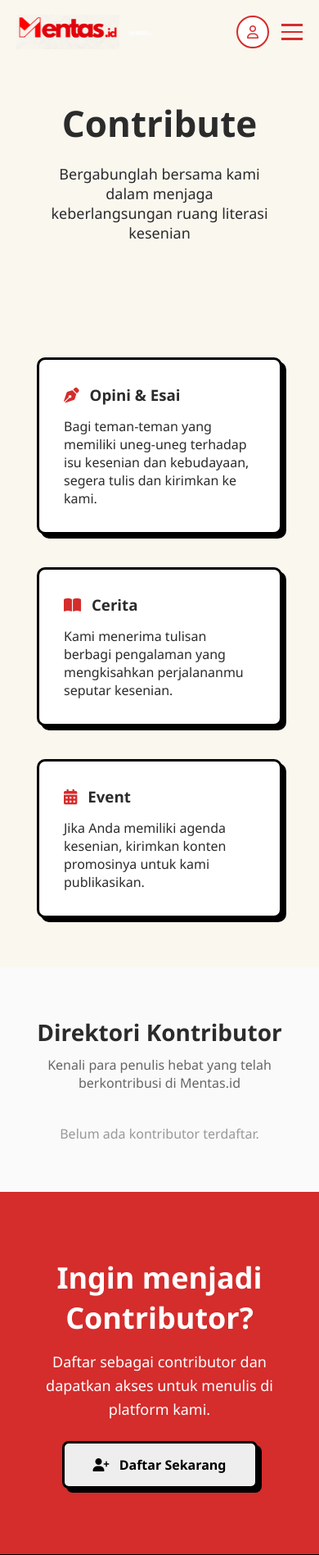
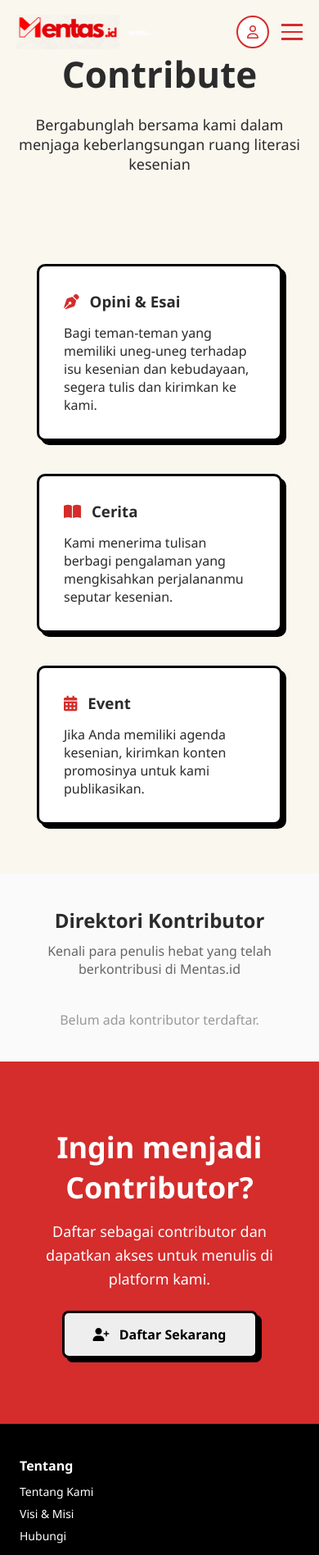
Before and after one commit to heruteguhapriyant/mentas, a PHP site: page /page/contribute in a window 390 px wide. Shown: the top 1897 px of the page at 82% size. Run offline with PHP 8.4, Linux system fonts and the light colour scheme; data comes from the database, SQL or seed files in the repository.

Commit message:
fav icon and fix inline style delete from contribute

```diff
--- a/app/views/ekosistem/index.php
+++ b/app/views/ekosistem/index.php
@@ -3,7 +3,7 @@
 <section class="hero ekosistem-hero">
     <div class="hero-content">
         <h1>Ekosistem</h1>
-        <p>Jaringan kolaborasi komunitas seni dan budaya yang terhubung dengan Mentas</p>
+        <p>Ruang seni budaya dan kolaborasi</p>
     </div>
 </section>
 
--- a/app/views/home/index.php
+++ b/app/views/home/index.php
@@ -1,7 +1,7 @@
     <section class="hero">
         <div class="hero-content">
-            <h1>Ruang Arsip, Wacana, dan Ekosistem Seni-Budaya</h1>
-            <p>Mentas.id adalah platform seni dan kebudayaan yang memuat tulisan, bulletin sastra, katalog riset, agenda peristiwa, serta ruang jual beli untuk mendukung ekosistem kreatif.</p>
+            <h1>Art & Culture Enthusiast, where stories unfold</h1>
+            <p>Media, Wacana, dan Ekosistem Seni-Budaya</p>
             <a href="<?= BASE_URL ?>/blog" class="btn-orange">Jelajahi</a>
         </div>
     </section>
--- a/app/views/layouts/main.php
+++ b/app/views/layouts/main.php
@@ -4,6 +4,8 @@
     <meta charset="UTF-8" />
     <meta name="viewport" content="width=device-width, initial-scale=1.0" />
     <title>Mentas.id</title>
+
+    <link rel="icon" type="image/png" href="<?= BASE_URL ?>/assets/images/fav-icon.png">
 
     <link rel="stylesheet" href="<?= BASE_URL ?>/assets/css/mentas.css">
     <link rel="stylesheet" href="<?= BASE_URL ?>/assets/css/blog.css">
@@ -12,6 +14,7 @@
     <link rel="stylesheet" href="<?= BASE_URL ?>/assets/css/ekosistem.css">
     <link rel="stylesheet" href="<?= BASE_URL ?>/assets/css/merch.css">
     <link rel="stylesheet" href="<?= BASE_URL ?>/assets/css/pentas.css">
+    <link rel="stylesheet" href="<?= BASE_URL ?>/assets/css/contribute.css">
     <link rel="stylesheet" href="<?= BASE_URL ?>/assets/css/mentas-custom.css">
 
     <link rel="stylesheet" href="https://cdnjs.cloudflare.com/ajax/libs/font-awesome/6.5.0/css/all.min.css">
--- a/app/views/merch/index.php
+++ b/app/views/merch/index.php
@@ -3,7 +3,7 @@
 <section class="hero merch-hero">
     <div class="hero-content">
         <h1 class="page-title">Merch</h1>
-        <p class="page-subtitle">Koleksi merchandise dan buku dari Mentas.id</p>
+        <p class="page-subtitle">Koleksi karya dan merchendise</p>
     </div>
 </section>
 
--- a/app/views/page/contribute.php
+++ b/app/views/page/contribute.php
@@ -1,6 +1,6 @@
 <?php // Contribute Page - Uses existing Mentas design ?>
 
-<section class="hero" style="padding: 120px 60px 60px;">
+<section class="hero contribute-hero">
     <div class="hero-content">
         <h1>Contribute</h1>
         <p>Bergabunglah bersama kami dalam menjaga keberlangsungan ruang literasi kesenian</p>
@@ -9,26 +9,26 @@
 
 <section class="program-section">
     <div class="program-card">
-        <h3><i class="fa-solid fa-pen-nib" style="color: #d52c2c; margin-right: 8px;"></i> Opini & Esai</h3>
-        <p style="margin-top: 15px;">Bagi teman-teman yang memiliki uneg-uneg terhadap isu kesenian dan kebudayaan, segera tulis dan kirimkan ke kami.</p>
+        <h3><i class="fa-solid fa-pen-nib"></i> Opini & Esai</h3>
+        <p>Bagi teman-teman yang memiliki uneg-uneg terhadap isu kesenian dan kebudayaan, segera tulis dan kirimkan ke kami.</p>
     </div>
 
     <div class="program-card">
-        <h3><i class="fa-solid fa-book-open" style="color: #d52c2c; margin-right: 8px;"></i> Cerita</h3>
-        <p style="margin-top: 15px;">Kami menerima tulisan berbagi pengalaman yang mengkisahkan perjalananmu seputar kesenian.</p>
+        <h3><i class="fa-solid fa-book-open"></i> Cerita</h3>
+        <p>Kami menerima tulisan berbagi pengalaman yang mengkisahkan perjalananmu seputar kesenian.</p>
     </div>
 
     <div class="program-card">
-        <h3><i class="fa-solid fa-calendar-days" style="color: #d52c2c; margin-right: 8px;"></i> Event</h3>
-        <p style="margin-top: 15px;">Jika Anda memiliki agenda kesenian, kirimkan konten promosinya untuk kami publikasikan.</p>
+        <h3><i class="fa-solid fa-calendar-days"></i> Event</h3>
+        <p>Jika Anda memiliki agenda kesenian, kirimkan konten promosinya untuk kami publikasikan.</p>
     </div>
 </section>
 
 <!-- Contributors Directory Section -->
-<section class="blog-section" style="padding: 60px 20px; background: #fafafa;">
-    <div style="text-align: center; margin-bottom: 40px;">
-        <h2 style="font-size: 28px; margin-bottom: 10px;">Direktori Kontributor</h2>
-        <p style="color: #666;">Kenali para penulis hebat yang telah berkontribusi di Mentas.id</p>
+<section class="blog-section contributors-directory">
+    <div class="contributors-directory-header">
+        <h2>Direktori Kontributor</h2>
+        <p>Kenali para penulis hebat yang telah berkontribusi di Mentas.id</p>
     </div>
 
     <?php if (!empty($contributors)): ?>
@@ -59,7 +59,7 @@
             <?php endforeach; ?>
         </div>
 
-        <hr class="divider">
+        <hr class="contributors-divider">
 
         <!-- Contributors List -->
         <?php foreach ($groupedContributors as $letter => $list): ?>
@@ -78,130 +78,18 @@
         <?php endforeach; ?>
     </div>
 
-<style>
-.contributors-list-container {
-    max-width: 1000px;
-    margin: 0 auto;
-}
-
-/* Alphabet Nav */
-.alphabet-nav {
-    display: flex;
-    flex-wrap: wrap;
-    gap: 10px;
-    justify-content: center;
-    margin-bottom: 30px;
-}
-
-.alphabet-link {
-    width: 35px;
-    height: 35px;
-    display: flex;
-    align-items: center;
-    justify-content: center;
-    border-radius: 50%;
-    background: #e0d4fc; /* Light purple like reference */
-    color: #333;
-    text-decoration: none;
-    font-weight: 600;
-    font-size: 14px;
-    transition: all 0.2s;
-    border: 1px solid #ccc;
-}
-
-.alphabet-link:hover {
-    background: #d52c2c;
-    color: #fff;
-    border-color: #d52c2c;
-}
-
-.alphabet-link.disabled {
-    background: #f5f5f5;
-    color: #ccc;
-    pointer-events: none;
-    border-color: #eee;
-}
-
-.divider {
-    border: 0;
-    border-top: 1px solid #ddd;
-    margin-bottom: 40px;
-}
-
-/* Contributor Group */
-.contributor-group {
-    margin-bottom: 50px;
-    display: flex; /* Flex to separate letter and list if needed, or block */
-    flex-direction: column;
-    align-items: flex-start;
-}
-
-/* Letter Circle Header */
-.contributor-letter-circle {
-    width: 50px;
-    height: 50px;
-    background: #fceea7; /* Yellow like reference */
-    border-radius: 50%;
-    display: flex;
-    align-items: center;
-    justify-content: center;
-    margin-bottom: 25px;
-    border: 2px solid #333;
-}
-
-.contributor-letter-circle h2 {
-    font-size: 1.5rem;
-    color: #000;
-    margin: 0;
-    font-weight: 800;
-}
-
-/* 3-Column Simple List */
-.contributor-items-simple {
-    width: 100%;
-    display: grid;
-    grid-template-columns: repeat(3, 1fr); /* 3 Columns */
-    gap: 10px 40px; /* Row gap, Column gap */
-}
-
-.contributor-simple-link {
-    display: block;
-    color: #333;
-    text-decoration: none;
-    font-size: 1rem;
-    padding: 2px 0;
-    transition: color 0.2s;
-}
-
-.contributor-simple-link:hover {
-    color: #d52c2c;
-    text-decoration: underline;
-}
-
-@media (max-width: 768px) {
-    .contributor-items-simple {
-        grid-template-columns: 1fr; /* Single column on mobile */
-    }
-
-    .alphabet-link {
-        width: 30px;
-        height: 30px;
-        font-size: 12px;
-    }
-}
-</style>
     <?php else: ?>
-        <p style="text-align: center; color: #999;">Belum ada kontributor terdaftar.</p>
+        <p class="contributors-empty-state">Belum ada kontributor terdaftar.</p>
     <?php endif; ?>
 </section>
 
 <section class="consult-section">
-    <div class="consult-container" style="flex-direction: column; text-align: center;">
-        <div class="consult-left" style="text-align: center;">
+    <div class="consult-container contribute-consult">
+        <div class="consult-left contribute-consult-content">
             <h2>Ingin menjadi Contributor?</h2>
             <p>Daftar sebagai contributor dan dapatkan akses untuk menulis di platform kami.</p>
             <a href="<?= BASE_URL ?>/auth/register" class="btn-green">
-                <i class="fa-solid fa-user-plus" style="margin-right: 8px;"></i> Daftar Sekarang
+                <i class="fa-solid fa-user-plus contribute-btn-icon"></i> Daftar Sekarang
             </a>
         </div>
     </div>
--- a/app/views/pentas/index.php
+++ b/app/views/pentas/index.php
@@ -3,7 +3,7 @@
 <section class="hero pentas-hero">
     <div class="hero-content">
         <h1 class="page-title">Pentas</h1>
-        <p class="page-subtitle">Event, pertunjukan, dan kegiatan dari Mentas.id</p>
+        <p class="page-subtitle">Art movement</p>
     </div>
 </section>
 
```
Also changed, not shown: public/assets/css/contribute.css (added), public/assets/images/fav-icon.png (added).
